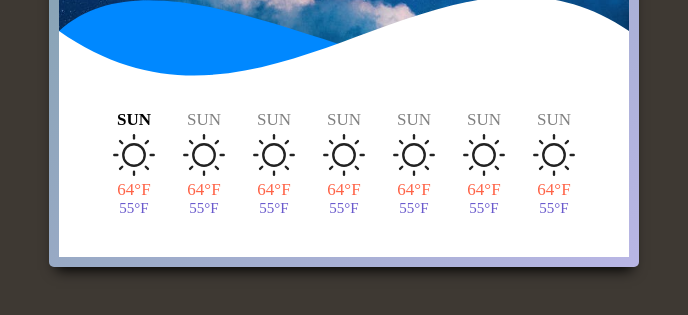
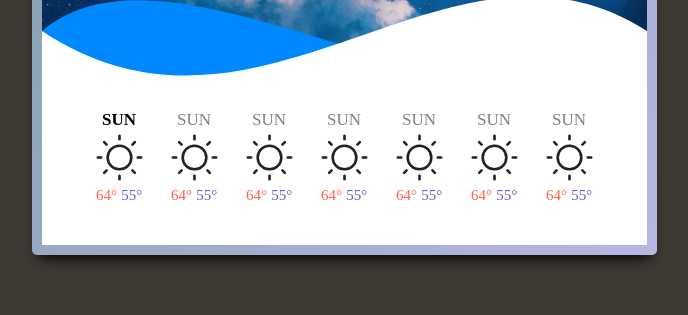
Before and after one commit to Red4lpha/WeatherApp, a plain HTML site: page index.html in a window 1280 px wide. Shown: the part 405-720 px from the top of the page, without its empty margins (296-984 px from the left). Drawn offline with nearby package versions, Linux system fonts and the light colour scheme; a web font is replaced by a local one.

Commit message:
Changing functionality for new forecast temps formatting with prettier

```diff
--- a/index.html
+++ b/index.html
@@ -59,44 +59,58 @@
                     <div id="day1" class="forecast-card">
                         <p id="forecast-date1">sun</p>
                         <img id="forecast-img1" src="./media/sun.svg" alt="">
-                        <p id="forecast-temp1" class="degree-text degree-high">64&degF</p>
-                        <p id="forecast-temp1-low" class="degree-text degree-low">55&degF</p>
+                        <div>
+                            <span id="forecast-temp1" class="degree-text degree-high">64&deg</span>
+                            <span id="forecast-temp1-low" class="degree-text degree-low">55&deg</span>
+                        </div>
                     </div>
                     <div id="day2" class="forecast-card">
                         <p id="forecast-date2">sun</p>
                         <img id="forecast-img2" src="./media/sun.svg" alt="">
-                        <p id="forecast-temp2" class="degree-text degree-high">64&degF</p>
-                        <p id="forecast-temp1-low" class="degree-text degree-low">55&degF</p>
+                        <div>
+                            <span id="forecast-temp2" class="degree-text degree-high">64&deg</span>
+                            <span id="forecast-temp1-low" class="degree-text degree-low">55&deg</span>
+                        </div>
                     </div>
                     <div id="day3" class="forecast-card">
                         <p id="forecast-date3">sun</p>
                         <img id="forecast-img3" src="./media/sun.svg" alt="">
-                        <p id="forecast-temp3" class="degree-text degree-high">64&degF</p>
-                        <p id="forecast-temp1-low" class="degree-text degree-low">55&degF</p>
+                        <div>
+                            <span id="forecast-temp3" class="degree-text degree-high">64&deg</span>
+                            <span id="forecast-temp1-low" class="degree-text degree-low">55&deg</span>
+                        </div>
                     </div>
                     <div id="day4" class="forecast-card">
                         <p id="forecast-date4">sun</p>
                         <img id="forecast-img4" src="./media/sun.svg" alt="">
-                        <p id="forecast-temp4" class="degree-text degree-high">64&degF</p>
-                        <p id="forecast-temp1-low" class="degree-text degree-low">55&degF</p>
+                        <div>
+                            <span id="forecast-temp4" class="degree-text degree-high">64&deg</span>
+                            <span id="forecast-temp1-low" class="degree-text degree-low">55&deg</span>
+                        </div>
                     </div>
                     <div id="day5" class="forecast-card">
                         <p id="forecast-date5">sun</p>
                         <img id="forecast-img5" src="./media/sun.svg" alt="">
-                        <p id="forecast-temp5" class="degree-text degree-high">64&degF</p>
-                        <p id="forecast-temp1-low" class="degree-text degree-low">55&degF</p>
+                        <div>
+                            <span id="forecast-temp5" class="degree-text degree-high">64&deg</span>
+                            <span id="forecast-temp1-low" class="degree-text degree-low">55&deg</span>
+                        </div>
                     </div>
                     <div id="day6" class="forecast-card">
                         <p id="forecast-date6">sun</p>
                         <img id="forecast-img6" src="./media/sun.svg" alt="">
-                        <p id="forecast-temp6" class="degree-text degree-high">64&degF</p>
-                        <p id="forecast-temp1-low" class="degree-text degree-low">55&degF</p>
+                        <div>
+                            <span id="forecast-temp6" class="degree-text degree-high">64&deg</span>
+                            <span id="forecast-temp1-low" class="degree-text degree-low">55&deg</span>
+                        </div>
                     </div>
                     <div id="day7" class="forecast-card">
                         <p id="forecast-date7">sun</p>
                         <img id="forecast-img7" src="./media/sun.svg" alt="">
-                        <p id="forecast-temp7" class="degree-text degree-high">64&degF</p>
-                        <p id="forecast-temp1-low" class="degree-text degree-low">55&degF</p>
+                        <div>
+                            <span id="forecast-temp7" class="degree-text degree-high">64&deg</span>
+                            <span id="forecast-temp1-low" class="degree-text degree-low">55&deg</span>
+                        </div>
                     </div>
                 </div>
             </div>
--- a/styles.css
+++ b/styles.css
@@ -1,4 +1,4 @@
-@import url('https://fonts.googleapis.com/css2?family=Montserrat:wght@700&family=Zen+Antique&family=Zen+Antique+Soft&display=swap');
+@import url("https://fonts.googleapis.com/css2?family=Montserrat:wght@700&family=Zen+Antique&family=Zen+Antique+Soft&display=swap");
 * {
   box-sizing: border-box;
   margin: 0;
@@ -10,30 +10,32 @@ body {
   flex-direction: column;
   justify-content: center;
   align-items: center;
-    background-color: #3E3933;
+  background-color: #3e3933;
 }
-input:focus, input:active, input {
+input:focus,
+input:active,
+input {
   border-color: 2px solid white;
   outline: none;
 }
 
 header {
   width: 100%;
-    background-color: rgba(255,255,255,.05);
+  background-color: rgba(255, 255, 255, 0.05);
   display: flex;
   flex-direction: row;
   justify-content: center;
   align-items: center;
   padding: 15px 20px;
   flex-wrap: wrap;
-    font-family: 'Zen Antique', serif;
+  font-family: "Zen Antique", serif;
 }
 
 .search-area {
   padding-right: 15px;
   display: inline-block;
 }
-.search-area input{
+.search-area input {
   border: 0;
   border-bottom: 2px solid grey;
   outline: 0;
@@ -53,12 +55,12 @@ header {
 }
 
 /* The switch - the box around the slider */
-.switch-area{
+.switch-area {
   display: flex;
   flex-direction: row;
   align-items: center;
 }
-.switch-area span{
+.switch-area span {
   font-size: 1.3rem;
   color: white;
   padding-right: 10px;
@@ -70,7 +72,6 @@ position: relative;
   display: inline-block;
   width: 60px;
   height: 34px;
-
 }
 
 /* Hide default HTML checkbox */
@@ -89,8 +90,8 @@ left: 0;
   right: 0;
   bottom: 0;
   background-color: grey;
--webkit-transition: .4s;
-transition: .4s;
+  -webkit-transition: 0.4s;
+  transition: 0.4s;
 }
 
 .slider:before {
@@ -101,16 +102,16 @@ width: 26px;
   left: 4px;
   bottom: 4px;
   background-color: white;
--webkit-transition: .4s;
-transition: .4s;
+  -webkit-transition: 0.4s;
+  transition: 0.4s;
 }
 
 input:checked + .slider {
-background-color: #2196F3;
+  background-color: #2196f3;
 }
 
 input:focus + .slider {
-box-shadow: 0 0 1px #2196F3;
+  box-shadow: 0 0 1px #2196f3;
 }
 
 input:checked + .slider:before {
@@ -131,7 +132,7 @@ border-radius: 50%;
 .error {
   color: red;
   font-size: 1.3rem;
-    font-family: 'Zen Antique', serif;
+  font-family: "Zen Antique", serif;
   font-weight: bolder;
   background-color: white;
   width: 100%;
@@ -142,12 +143,6 @@ border-radius: 50%;
   opacity: 0;
   transition: visibility 0s 2s, opacity 2s linear;
 }
-
-
-
-
-
-
 
 /* ------------Weather Container-------------- */
 
@@ -160,25 +155,24 @@ border-radius: 50%;
   /* height: 550px; */
   /*     -webkit-box-shadow: 12px 12px 11px -4px rgba(114,114,114,0.8);
     box-shadow: 12px 12px 11px -4px rgba(114,114,114,0.8); */
-    -webkit-box-shadow: 0px 10px 13px -7px #000000, 12px 12px 11px -4px rgba(114,114,114,0);
-box-shadow: 0px 10px 13px -7px #000000, 12px 12px 11px -4px rgba(114,114,114,0);
+  -webkit-box-shadow: 0px 10px 13px -7px #000000,
+    12px 12px 11px -4px rgba(114, 114, 114, 0);
+  box-shadow: 0px 10px 13px -7px #000000,
+    12px 12px 11px -4px rgba(114, 114, 114, 0);
 
   /* background-image: linear-gradient(-225deg, #473B7B90 0%, #3584A790 51%, #30D2BE90 100%); */
   /*    background: linear-gradient(to bottom, #D5DEE795 0%, #E8EBF295 50%, #E2E7ED95 100%), linear-gradient(to bottom, rgba(0,0,0,0.02) 50%, rgba(255,255,255,0.02) 61%, rgba(0,0,0,0.02) 73%), linear-gradient(33deg, rgba(255,255,255,0.20) 0%, rgba(0,0,0,0.20) 100%);
  background-blend-mode: normal,color-burn; */
   /* background-image: linear-gradient(to top, #e6e9f080 0%, #eef1f580 100%); */
- background-image: linear-gradient(-225deg, #7a9ea7 0%, #B9B6E5 100%);
-
+  background-image: linear-gradient(-225deg, #7a9ea7 0%, #b9b6e5 100%);
 }
 .bg-container {
   background-image: url(./media/Cloud-night.jpeg);
-    background-position:center;
-    background-size:cover;
+  background-position: center;
+  background-size: cover;
   background-repeat: no-repeat;
   position: relative;
 }
-
-
 
 /* ----------------OLD WAVE Container -------------- */
 #wave {
@@ -196,7 +190,7 @@ box-shadow: 0px 10px 13px -7px #000000, 12px 12px 11px -4px rgba(114,114,114,0);
   top: 0;
   left: 0;
 }
-#wave path{
+#wave path {
   fill-opacity: 60%;
   /* transform: rotate(180deg); */
 }
@@ -205,13 +199,12 @@ box-shadow: 0px 10px 13px -7px #000000, 12px 12px 11px -4px rgba(114,114,114,0);
   transform: translateX(0);
 }
 
-
 /* ------------New Wave Container------------------ */
 
-.wave-container{
+.wave-container {
   position: relative;
 }
-.wave-container path{
+.wave-container path {
   /* fill-opacity: 60%; */
 }
 
@@ -268,20 +261,20 @@ box-shadow: 0px 10px 13px -7px #000000, 12px 12px 11px -4px rgba(114,114,114,0);
 }
 .med-text {
   font-size: 25px;
-    font-family: 'Zen Antique', serif;
+  font-family: "Zen Antique", serif;
 }
 .small-text {
   font-size: 17px;
-    font-family: 'Zen Antique Soft', serif;
+  font-family: "Zen Antique Soft", serif;
 }
 .large-text {
   font-size: 40px;
-    font-family: 'Montserrat', sans-serif;
+  font-family: "Montserrat", sans-serif;
 }
 .larger-text {
   font-size: 130px;
-    line-height: .8;
-    font-family: 'Montserrat', sans-serif;
+  line-height: 0.8;
+  font-family: "Montserrat", sans-serif;
 }
 
 /* -------------Forecast Area --------------- */
@@ -296,10 +289,10 @@ box-shadow: 0px 10px 13px -7px #000000, 12px 12px 11px -4px rgba(114,114,114,0);
   padding: 0px 40px 40px 40px;
   display: flex;
   flex-direction: row;
-    justify-content:space-around;
+  justify-content: space-around;
   align-items: center;
   width: 100%;
-    font-family: 'Zen Antique', serif;
+  font-family: "Zen Antique", serif;
   /* color: slategray; */
   color: grey;
   font-size: 17px;
@@ -322,15 +315,15 @@ box-shadow: 0px 10px 13px -7px #000000, 12px 12px 11px -4px rgba(114,114,114,0);
   color: black;
 }
 .forecast-card .degree-high {
-    font-size: 17px;
-    color:tomato;
+  font-size: 15px;
+  color: tomato;
 }
 .forecast-card .degree-low {
   font-size: 15px;
   color: slateblue;
 }
 .forecast-card img {
-    width: 50px;
+  width: 55px;
 }
 
 /* ----------Media Quaries ----------- */
@@ -343,7 +336,9 @@ box-shadow: 0px 10px 13px -7px #000000, 12px 12px 11px -4px rgba(114,114,114,0);
   .search-area {
     padding-bottom: 15px;
   }
-    .search-area input, .search-area button, .switch-area span{
+  .search-area input,
+  .search-area button,
+  .switch-area span {
     font-size: 1.5rem;
   }
   .search-area input {
@@ -361,7 +356,7 @@ box-shadow: 0px 10px 13px -7px #000000, 12px 12px 11px -4px rgba(114,114,114,0);
     justify-content: center;
     align-items: center;
   }
-    .weather-forecast{
+  .weather-forecast {
     overflow-x: scroll;
     justify-content: flex-start;
     margin-left: auto;
```
Also changed, not shown: script.js (+32 -34 lines). Lines whose indentation alone changed are shown as unchanged.
